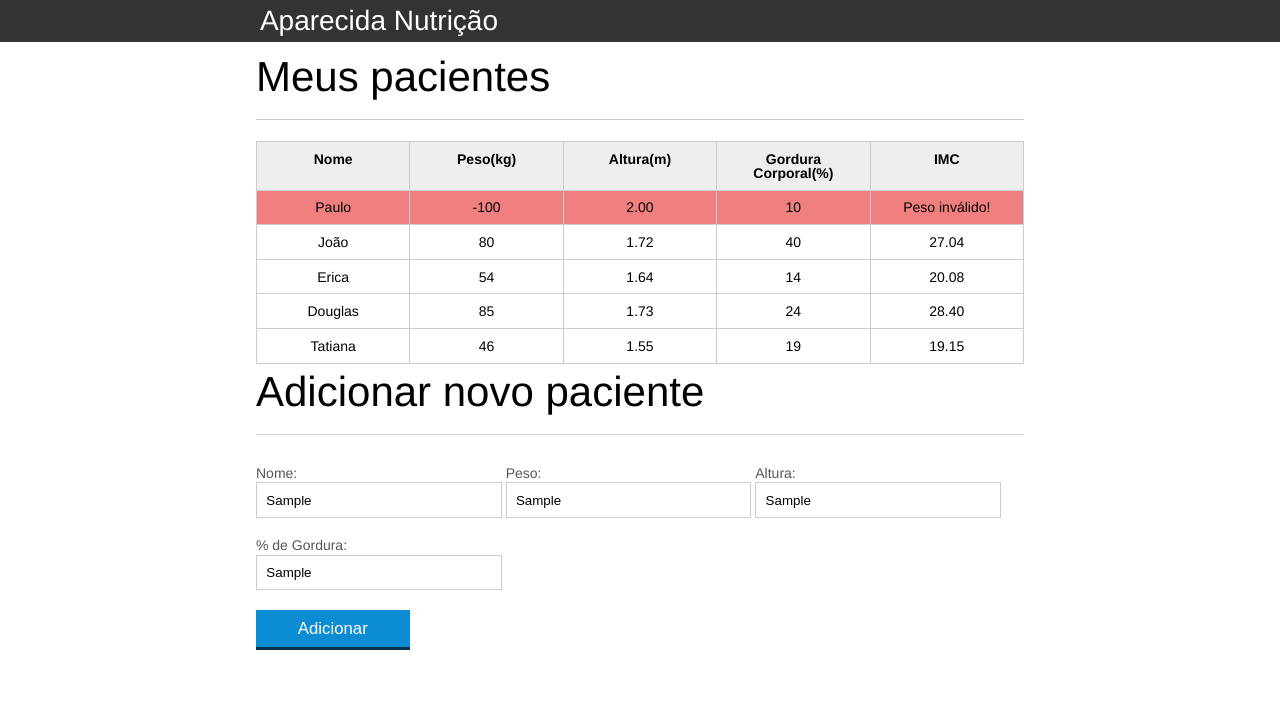
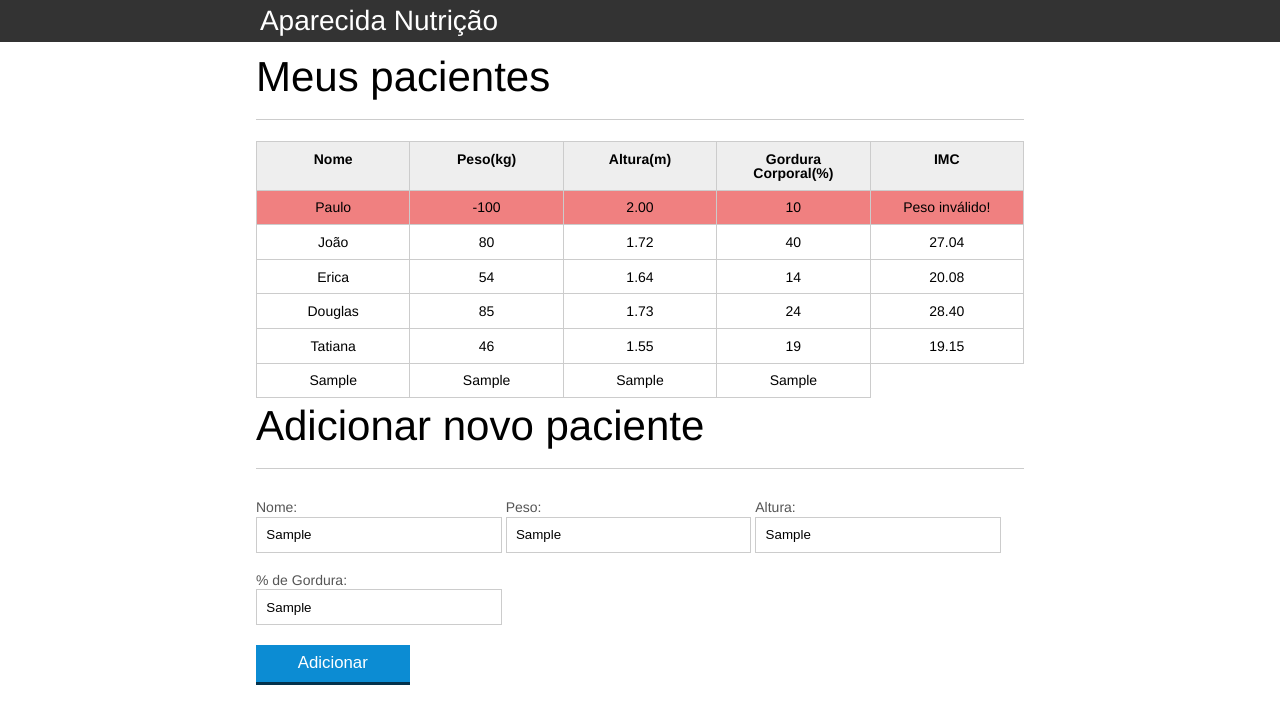
Before and after one commit to filipeamorais/introducao-javascript, a plain HTML site: page index.html in a window 1280 px wide. Both pictures are taken after typing "Sample", "Sample", "Sample", "Sample" into the empty fields and a click on the button "Adicionar". Drawn offline with Linux system fonts and the light colour scheme.

Commit message:
new: added the part of the program that finds the html elements, gets their values from input elements and creates html elements after clicking the button.

```diff
--- a/index.html
+++ b/index.html
@@ -74,7 +74,7 @@
 
 		<section class="container">
 			<h2 id="titulo-form">Adicionar novo paciente</h2>
-			<form>
+			<form id="form-adiciona">
 				<div class="grupo">
 					<label for="nome">Nome:</label>
 					<input id="nome" name="nome" type="text" placeholder="digite o nome do seu paciente" class="campo">
--- a/js/principal.js
+++ b/js/principal.js
@@ -48,13 +48,45 @@
         console.log("Olhá só, posso chamar uma função anônima.")
       });
 
-      botaoAdicionar.addEventListener("click", function(event){
-        event.preventDefault();
-        console.log("Oi eu sou o botão e fui clicado")
-      });
+
 
       // function mostraMensagem(){
       //   console.log("Olá eu fui clicado!");
       // }
 
     }
+
+    botaoAdicionar.addEventListener("click", function(event){
+      event.preventDefault();
+      var form = document.querySelector("#form-adiciona");
+
+      var nome = form.nome.value;
+      var peso = form.peso.value;
+      var altura = form.altura.value;
+      var gordura = form.gordura.value;
+
+      var pacienteTr = document.createElement("tr");
+
+      var nomeTd = document.createElement("td");
+      var pesoTd = document.createElement("td");
+      var alturaTd = document.createElement("td");
+      var gorduraTd = document.createElement("td");
+      var imcTd = document.createElement("td");
+
+      nomeTd.textContent = nome;
+      pesoTd.textContent = peso;
+      alturaTd.textContent = altura;
+      gorduraTd.textContent = gordura;
+
+      pacienteTr.appendChild(nomeTd);
+      pacienteTr.appendChild(pesoTd);
+      pacienteTr.appendChild(alturaTd);
+      pacienteTr.appendChild(gorduraTd);
+
+      var tabela = document.querySelector("#tabela-pacientes");
+
+      tabela.appendChild(pacienteTr);
+
+
+      console.log("Oi eu sou o botão e fui clicado")
+    });
```
